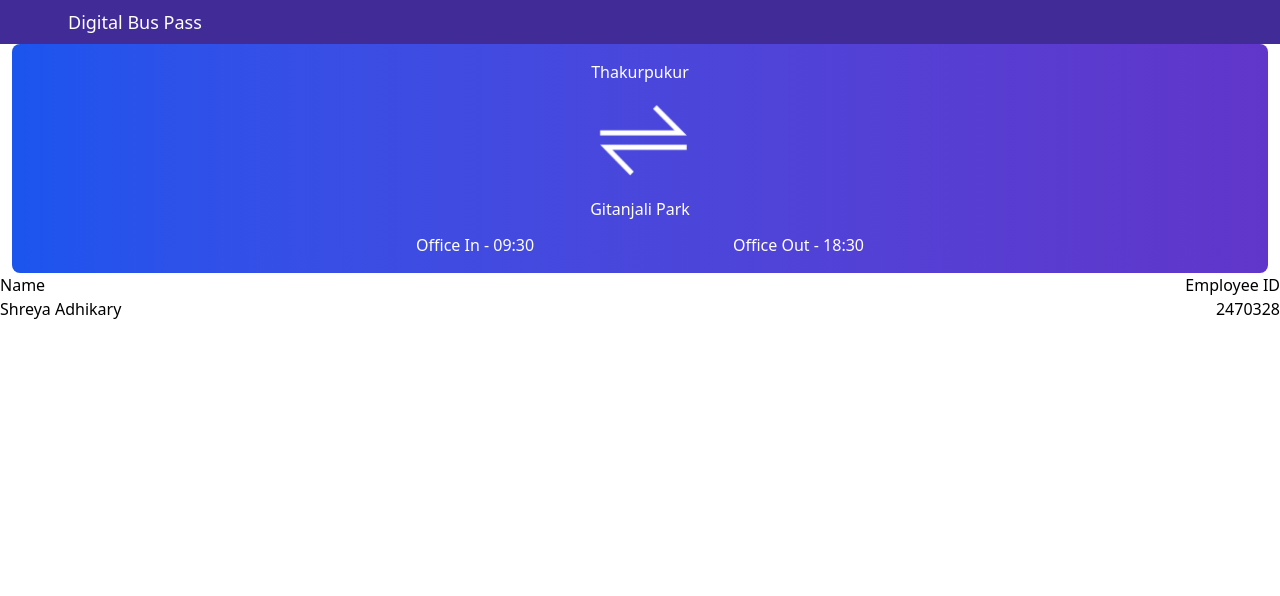
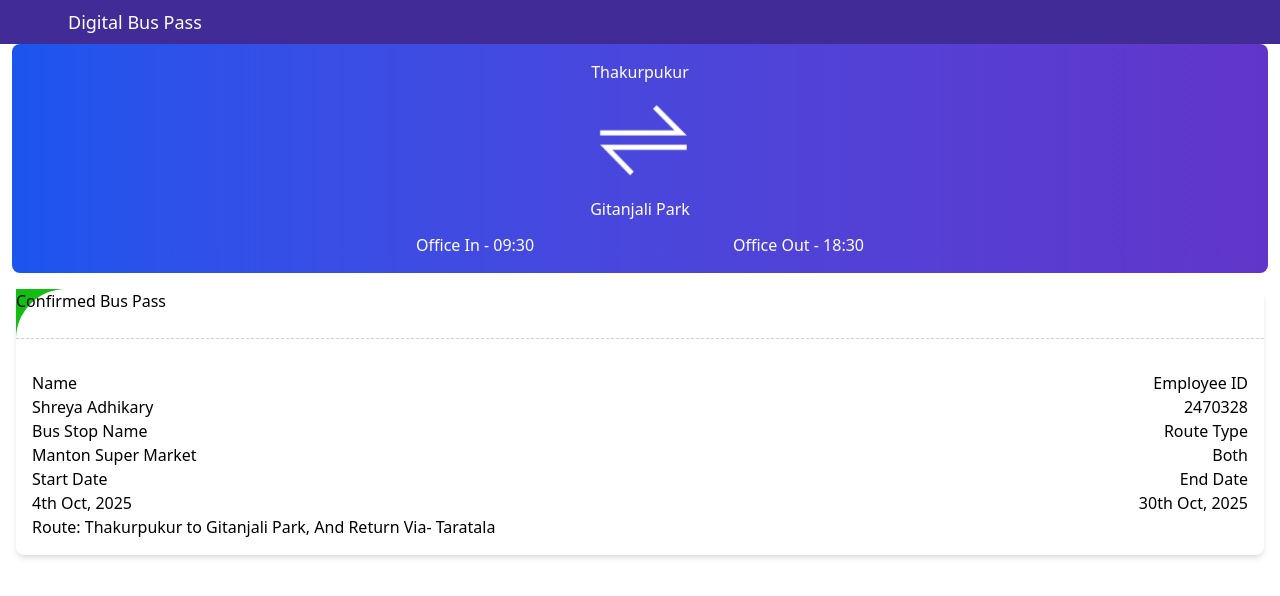
Before and after one commit to Raj-Banerjee/Bus-Pass, a React (Vite) app: page / in a window 1280 px wide. Shown: the top 596 px of the page. Built offline with nearby package versions, Linux system fonts and the light colour scheme; some icons are missing.

Commit message:
Adding Content in Name Card

```diff
--- a/src/components/nameCard.jsx
+++ b/src/components/nameCard.jsx
@@ -1,8 +1,28 @@
 import React from "react";
+import "./styles.css";
 
 const NameCard = () => {
   return (
-    <div>
+    <>
+      <div className="m-4  border-gray-300 rounded-lg shadow-md space-y-4">
+        {/* <div style={{backgroundColor: '#4caf50'}} className="">
+          <div className="" style={{backgroundColor: 'white' , borderRadius: '50%', height: '40%'}}>Confirmed Bus Pass</div>
+        </div> */}
+
+      <div style={{backgroundColor: '#12be12'}}>
+  <div style={{
+    backgroundColor: 'white',
+    borderTopLeftRadius: '30vw',
+    borderBottom: '1px dashed #d0d3d6',
+    height: '50px',
+    width: '100%',
+  }}>
+    Confirmed Bus Pass
+  </div>
+</div>
+
+
+        <div className="p-4">
           <div className="flex justify-between">
             <div className="justify-items-start">
               <div className="text">Name</div>
@@ -13,7 +33,34 @@ const NameCard = () => {
               <div className="text">2470328</div>
             </div>
           </div>
+          <div className="flex justify-between">
+            <div className="justify-items-start">
+              <div className="text">Bus Stop Name</div>
+              <div className="text">Manton Super Market</div>
             </div>
+            <div className="justify-items-end">
+              <div className="text">Route Type</div>
+              <div className="text">Both</div>
+            </div>
+          </div>
+          <div className="flex justify-between">
+            <div className="justify-items-start">
+              <div className="text">Start Date</div>
+              <div className="text">4th Oct, 2025</div>
+            </div>
+            <div className="justify-items-end">
+              <div className="text">End Date</div>
+              <div className="text">30th Oct, 2025</div>
+            </div>
+          </div>
+
+          <div>
+            {" "}
+            Route: Thakurpukur to Gitanjali Park, And Return Via- Taratala
+          </div>
+        </div>
+      </div>
+    </>
   );
 };
 
--- /dev/null
+++ b/src/components/styles.css
@@ -0,0 +1,10 @@
+.green-border {
+    background: linear-gradient(90deg, #4caf50, #81c784);
+    height: 400%;
+
+}
+.green-content{
+    background-color: white;
+    border-radius: 50%;
+    height: 40%;
+}
```
Lines whose indentation alone changed are shown as unchanged.
